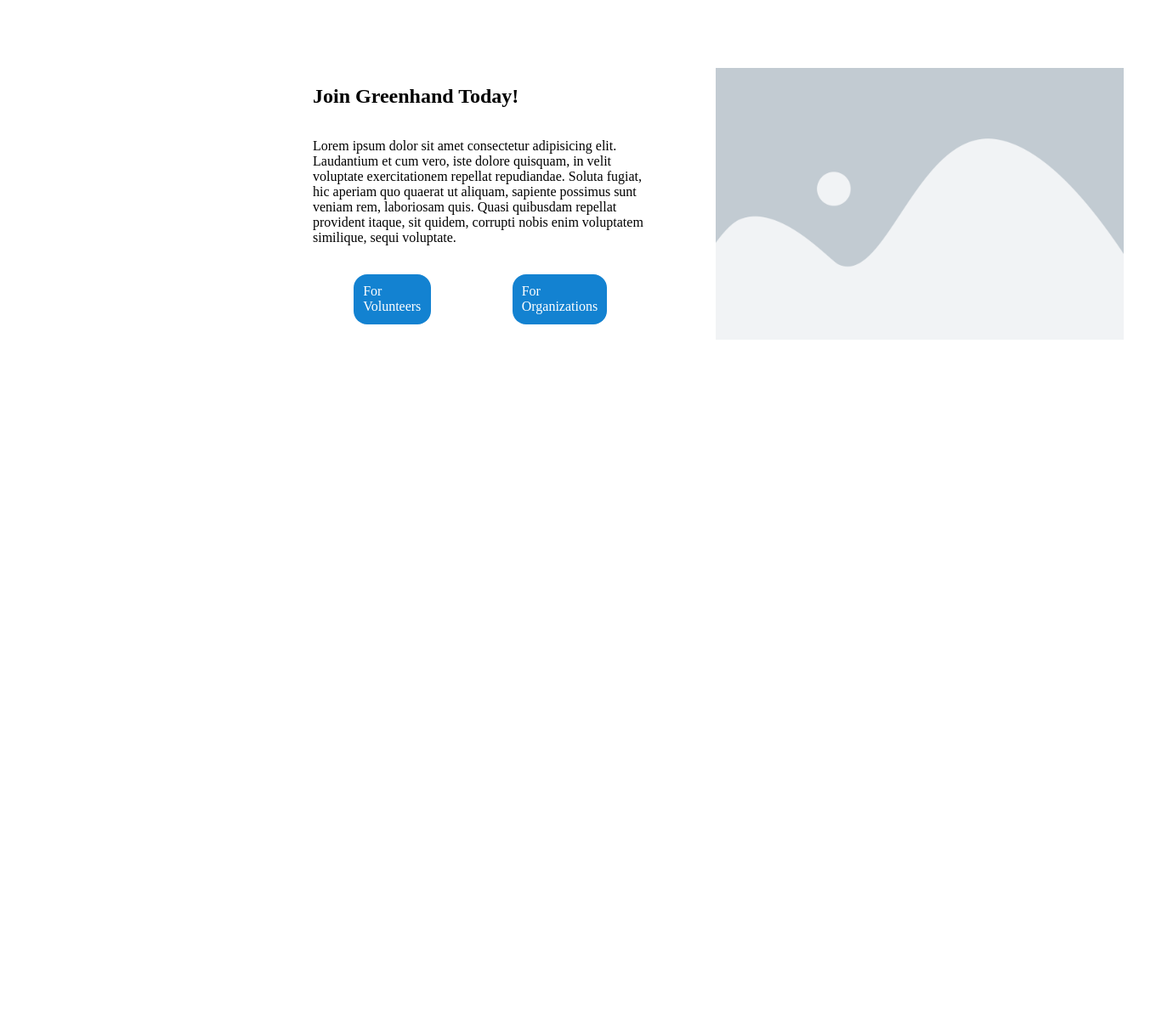
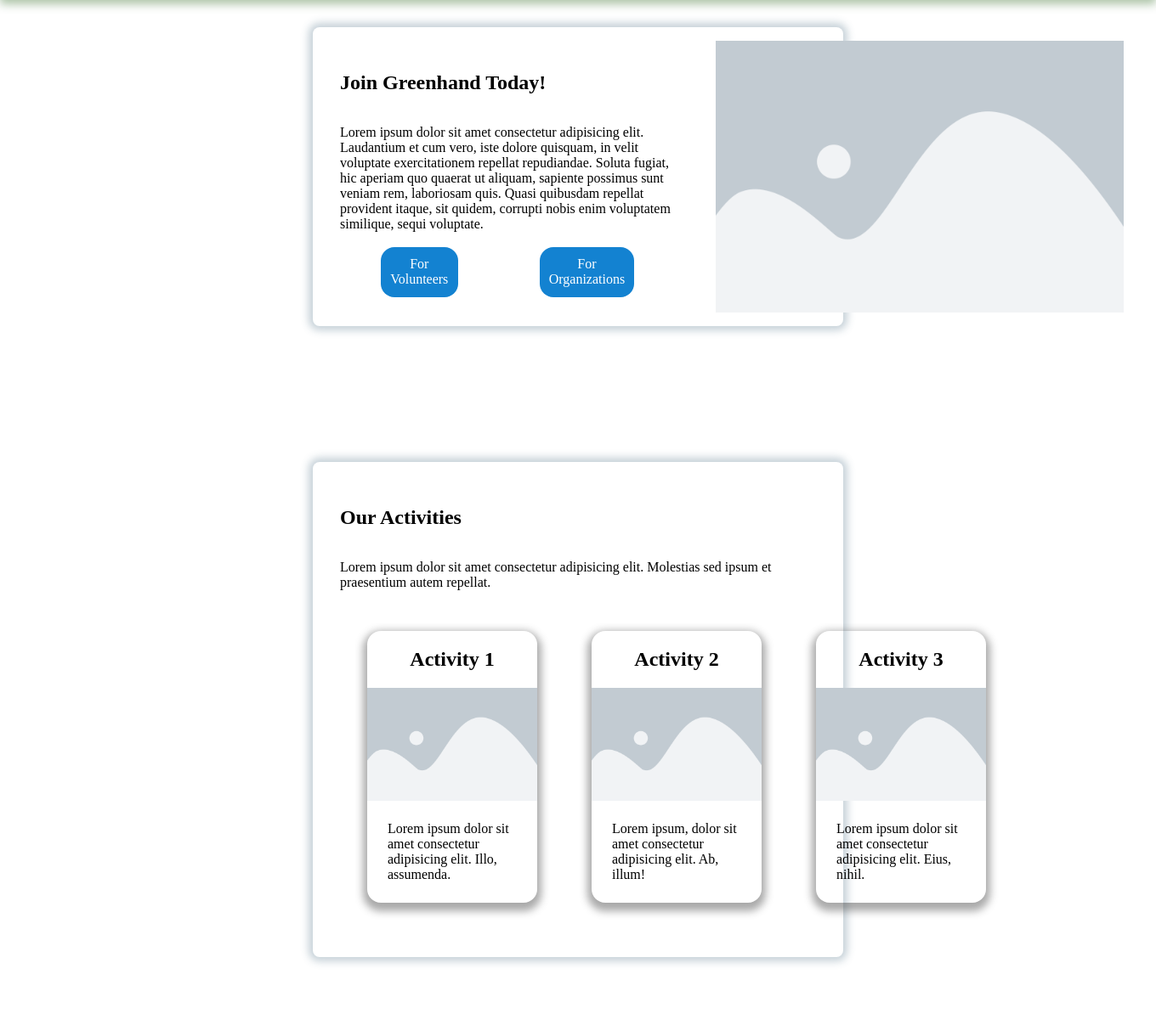
Before and after one commit to Alexisjr2001/Greenhand, a PHP site: page / in a window 1360 px wide. Shown: the part 48-1255 px from the top of the page at 85% size. Before the commit the page ends 448 px from the top, so only its background shows below. Run offline with PHP 8.4, Linux system fonts and the light colour scheme.

Commit message:
Added Our Activities. Added shadows. Added small animations on hover.

```diff
--- a/index.html
+++ b/index.html
@@ -12,10 +12,10 @@
     <header>
         <div><a href=""><img src="Assets/logo-placeholder.png" alt="" class="GH_logo"></a></div>
         <nav id="header-links">
-            <a href="">Our Activities</a>
-            <a href="">Our Articles</a>
+            <a href="#our-activities">Our Activities</a>
+            <a href="#our-articles">Our Articles</a>
             <a href="">About Us</a>
-            <a href="">Contact Us</a>
+            <a href="#contact-us">Contact Us</a>
         </nav>
         <div id="header-sign-up">
             <a href="">Sign Up</a>
@@ -23,7 +23,7 @@
         </div>
     </header>
     <div id="main-page-container">
-        <section id="join-us">
+        <section class="section-card" id="join-us">
             <div id="join-us-container">
                 <h1>Join Greenhand Today!</h1>
                 <p>Lorem ipsum dolor sit amet consectetur adipisicing elit. Laudantium et cum vero, iste dolore quisquam, in velit voluptate exercitationem repellat repudiandae. Soluta fugiat, hic aperiam quo quaerat ut aliquam, sapiente possimus sunt veniam rem, laboriosam quis. Quasi quibusdam repellat provident itaque, sit quidem, corrupti nobis enim voluptatem similique, sequi voluptate.</p>
@@ -34,6 +34,27 @@
             </div>
             <img src="Assets/placeholder-image.png" alt="">
         </section>
+        <section class="section-card" id="our-activities">
+            <h1>Our Activities</h1>
+            <p>Lorem ipsum dolor sit amet consectetur adipisicing elit. Molestias sed ipsum et praesentium autem repellat.</p>
+            <div id="activity-card-container">
+                <a class="activity-card" href="">
+                    <h1>Activity 1</h1>
+                    <img src="Assets/placeholder-image.png" alt="">
+                    <p>Lorem ipsum dolor sit amet consectetur adipisicing elit. Illo, assumenda.</p>
+                </a>
+                <a class="activity-card" href="">
+                    <h1>Activity 2</h1>
+                    <img src="Assets/placeholder-image.png" alt="">
+                    <p>Lorem ipsum, dolor sit amet consectetur adipisicing elit. Ab, illum!</p>
+                </a>
+                <a class="activity-card" href="">
+                    <h1>Activity 3</h1>
+                    <img src="Assets/placeholder-image.png" alt="">
+                    <p>Lorem ipsum dolor sit amet consectetur adipisicing elit. Eius, nihil.</p>
+                </a>
+            </div>
+        </section>
 
     </div>
 </body>
--- a/main.css
+++ b/main.css
@@ -1,13 +1,25 @@
+html {
+    scroll-behavior: smooth;
+}
+
 body {
     margin: 0em;
 }
+
+/*--------------------------------------------HEADER CSS----------------------------------------------*/
 header {
     background-color: #4AB56F;
     display: flex;
     padding-left: 15em;
     padding-right: 15em;
+    box-shadow: 0 5px 10px rgba(84, 132, 73, 0.475);
 
     justify-content: center;
+
+    position: fixed;
+    top: 0;
+    left: 0;
+    right: 0;
 }
 header>* { /* Children of header*/
     display:flex;
@@ -27,6 +39,8 @@ header>* { /* Children of header*/
     color: black;
     padding: .7em;
     border-radius: 1em;
+
+    transition: all .5s;
 }
 
 #header-links>a:hover, #header-sign-up>a:hover{
@@ -58,18 +72,26 @@ header>* { /* Children of header*/
     justify-content:right;
 }
 
+/*--------------------------------------------MAIN PAGE CSS----------------------------------------------*/
+
 #main-page-container {
     display: flex;
+    flex-direction: column;
     padding-left: 18em;
     padding-right: 18em;
 }
 
-#join-us {
+.section-card {
     display: flex;
+    box-shadow: 0 0 10px 5px rgba(73, 107, 132, 0.315);
     margin: 5em;
+    border-radius: .5em;
 }
 
+/*------------------------------------Join Us CSS--------------------------------------*/
+
 #join-us>img {
+    margin: 1em;
     max-width: auto;
     max-height: 20em;
 }
@@ -77,7 +99,7 @@ header>* { /* Children of header*/
 #join-us-container {
     display: flex;
     flex-direction: column;
-    margin-right: 5em;
+    margin: 2em;
 }
 
 #join-button-container {
@@ -96,8 +118,53 @@ header>* { /* Children of header*/
     border-radius: 1em;
     background-color: rgb(19, 130, 209);
     color: white;
+    text-align: center;
+
+    transition: all .5s;
 }
 
 #join-button-container>a:hover {
     background-color: rgb(42, 80, 123);
 }
+
+/*------------------------------------Our Activities CSS--------------------------------------*/
+#our-activities{
+    flex-direction: column;
+    padding: 2em;
+}
+#our-activities>h1,>p {
+    text-align: center;
+}
+
+#activity-card-container {
+    display: flex;
+}
+
+.activity-card {
+    display: flex;
+    flex-direction: column;
+    align-items: center;
+
+    margin: 2em;
+    box-shadow: 0px 5px 10px 5px rgba(78, 78, 78, 0.479);
+    border-radius: 1em;
+
+    text-decoration: none;
+    color: black;
+
+    transition: all .5s;
+}
+
+.activity-card>img {
+    max-height: auto;
+    max-width: 200px;
+}
+
+.activity-card>p {
+    margin: 1.5em;
+}
+
+.activity-card:hover {
+    box-shadow: 0px 5px 20px 10px rgba(41, 70, 92, 0.347);
+    transform: translateY(-10px) translateX(5px);
+}
```
